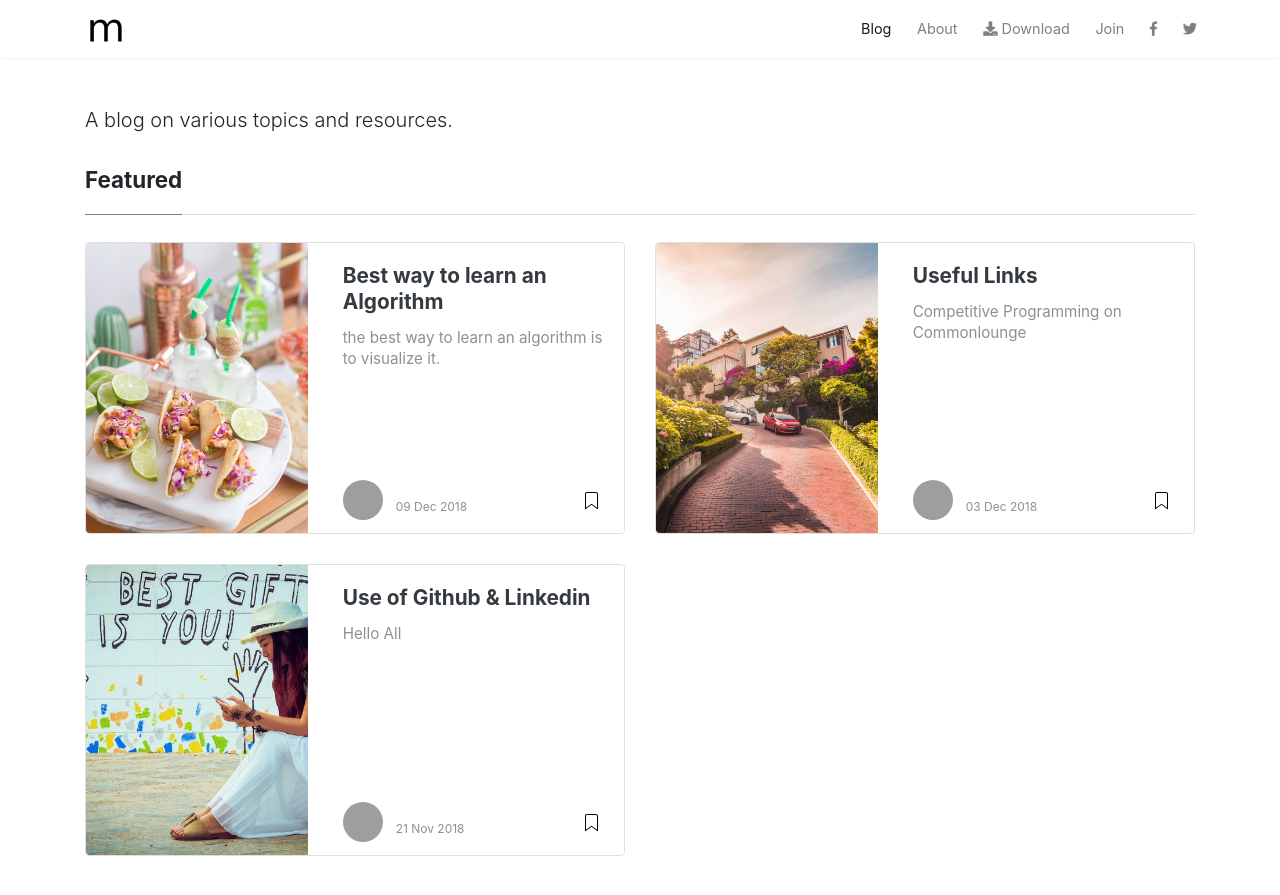
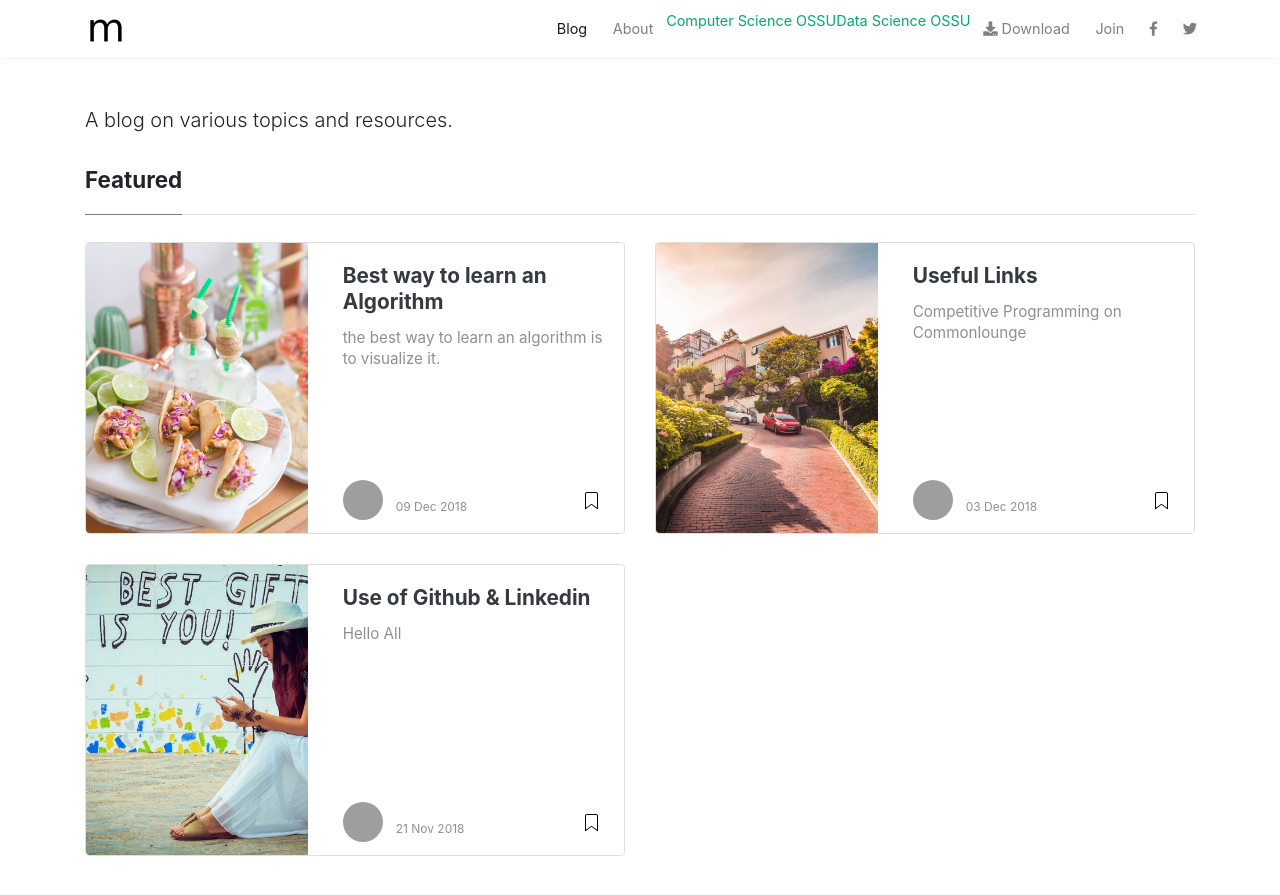
Before and after one commit to StarkSources/myblog, a Jekyll site: the page built from index.html, in a window 1280 px wide and 900 px high. Shown: the top 895 px of the window. Built offline with Jekyll 4.4.1, drawn with Linux system fonts in a browser that asks for light colours; nearby versions of some CDN libraries; the list of posts is cut into pages by our own code; comment, search, counter and statistics services are not loaded; grey boxes are pictures that could not be loaded.

Commit message:
Update default.html

```diff
--- a/_layouts/default.html
+++ b/_layouts/default.html
@@ -76,8 +76,13 @@
                 {% endif %}
                 <a class="nav-link" href="{{ site.baseurl }}/about">About</a>
                 </li>
-
-                <li class="nav-item">
+		 <li class="nav-item">
+                <a href="https://starksources.github.io/computer-science/"> Computer Science OSSU </a>
+		</li>
+ 		<li class="nav-item">
+		    <a href="https://starksources.github.io/data-science/">Data Science OSSU </a>
+		 </li>
+		    <li class="nav-item">
                 <a class="nav-link" href="https://github.com/wowthemesnet/mediumish-theme-jekyll/archive/master.zip"><i class="fas fa-download"></i> Download</a>
                 </li>
 
```
